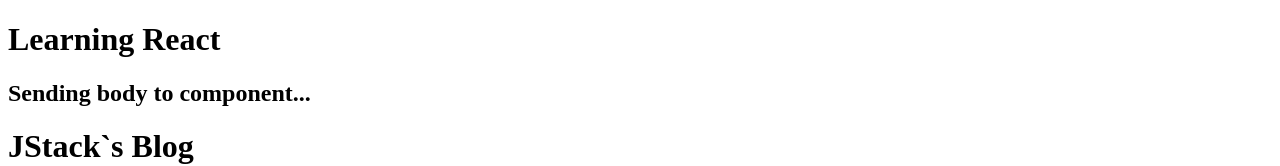
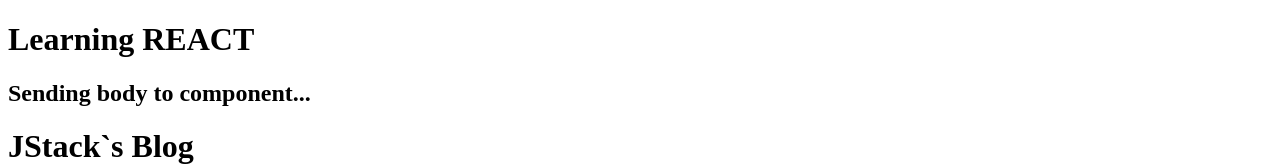
Before and after one commit to EduardoOrestes/learning-react, a React app in the folder react-fundamentos/: page / in a window 1280 px wide. Shown: the top 166 px of the page. Built offline with nearby package versions, Linux system fonts and the light colour scheme.

Commit message:
Default props

```diff
--- a/react-fundamentos/src/App.js
+++ b/react-fundamentos/src/App.js
@@ -9,7 +9,7 @@
 export default function App() {
   return (
     <>
-      <Header title="Learning React">
+      <Header title="Learning REACT">
         {/* Aqui pode ser passado o que quiser exibir la no children */}
         <h2>Sending body to component...</h2>
       </Header>
--- a/react-fundamentos/src/Header.js
+++ b/react-fundamentos/src/Header.js
@@ -13,6 +13,7 @@
   return (
     <>
       <h1>
+        {/* {props.title || 'Learning React'} */}
         {props.title}
       </h1>
 
@@ -24,6 +25,10 @@
 // .node é para passar um conteudo (node)
 // title - required / children - optional
 Header.propTypes = {
-  title: PropTypes.string.isRequired,
+  title: PropTypes.string,
   children: PropTypes.node,
 }
+
+Header.defaultProps = {
+  title: 'Learning React'
+}
```
